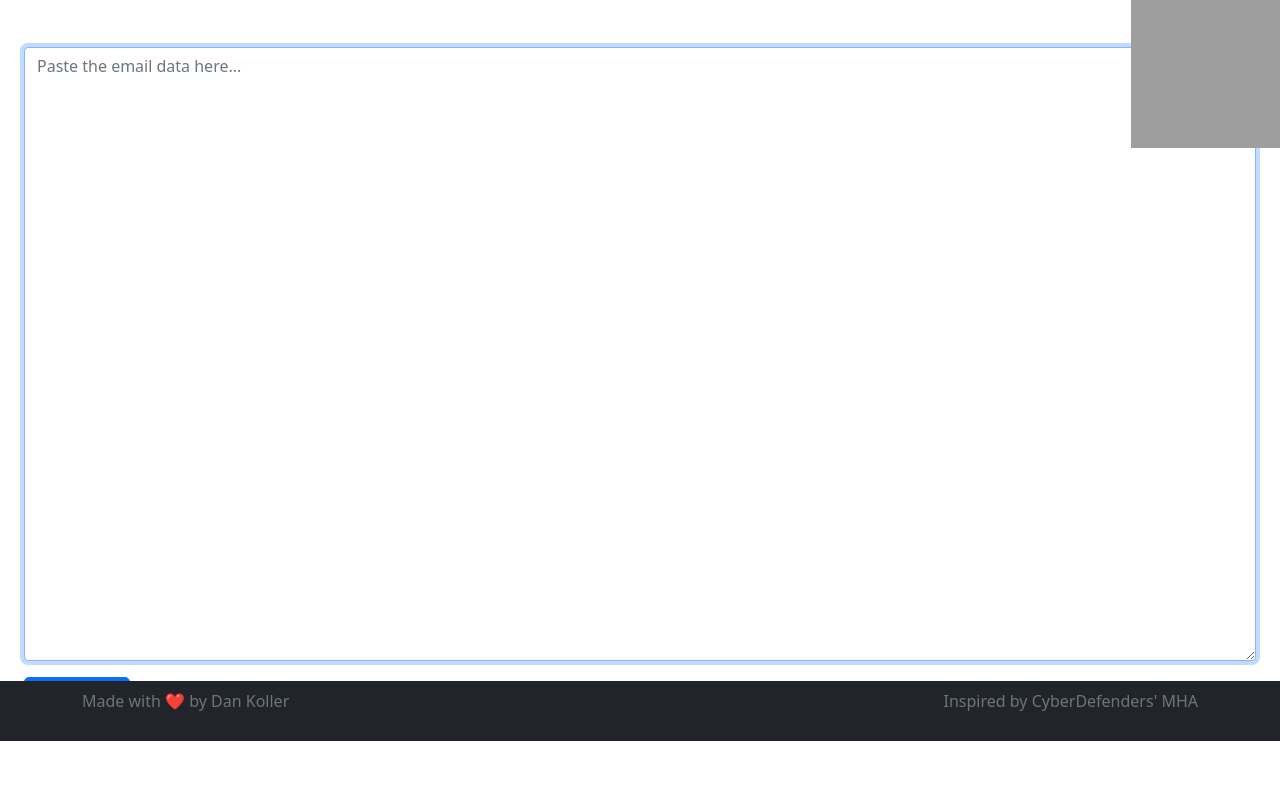
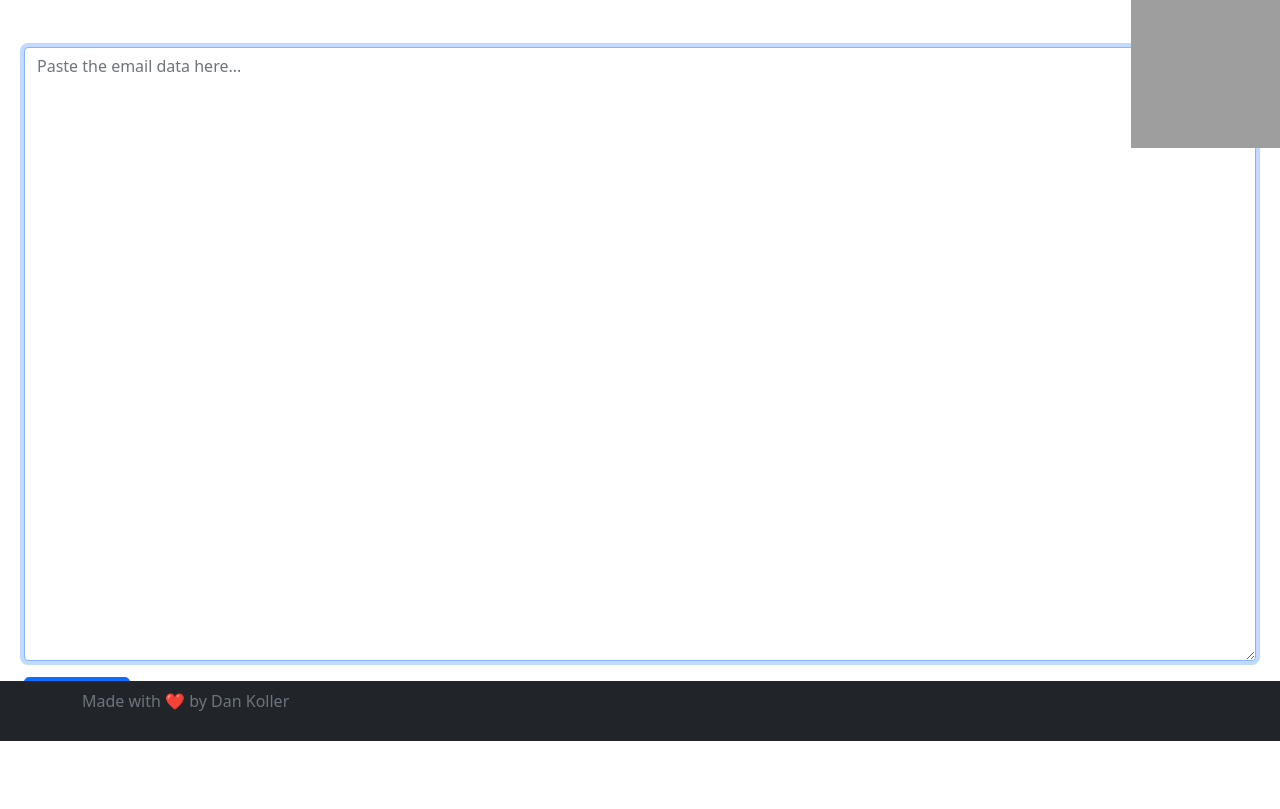
Before and after one commit to dikayx/mapy, a Flask app: page / in a window 1280 px wide. Shown: the part 59-868 px from the top of the page. Run offline with Flask 3, Linux system fonts and the light colour scheme; some libraries are stand-ins or nearby versions; grey boxes are pictures that could not be loaded.

Commit message:
chore: Just a little bit of housekeeping

```diff
--- a/mapy/static/css/style.css
+++ b/mapy/static/css/style.css
@@ -1,8 +1,6 @@
 body {
     padding-bottom: 60px;
 }
-
-/* TODO: Footer should be on the very bottom of the page */
 
 /* Sticky footer */
 .footer {
--- a/mapy/static/js/map.js
+++ b/mapy/static/js/map.js
@@ -2,11 +2,9 @@
  * Initialize a Leaflet map with markers for each location in the locations array.
  */
 document.addEventListener("DOMContentLoaded", function () {
-    // Get the map element and its data attribute
     var mapElement = document.getElementById("map");
     var locations = JSON.parse(mapElement.getAttribute("data-locations"));
 
-    // Check if the locations array is not empty
     if (locations.length > 0) {
         // Initialize the map centered around the first location or default coordinates
         var initialLocation = locations[0];
@@ -21,7 +19,6 @@ document.addEventListener("DOMContentLoaded", function () {
                 '&copy; <a href="http://openstreetmap.org/copyright">OpenStreetMap</a> contributors',
         }).addTo(map);
 
-        // Array to store all the latlng points
         var latlngs = [];
 
         // Add a marker for each location in the locations array
@@ -32,14 +29,12 @@ document.addEventListener("DOMContentLoaded", function () {
                     `<b>IP: ${location.ip}</b><br>Lat: ${location.latitude}<br>Lon: ${location.longitude}`
                 );
 
-            // Push the coordinates to the latlngs array
             latlngs.push([location.latitude, location.longitude]);
         });
 
         // If there is more than one location, draw a line connecting them
         if (latlngs.length > 1) {
             var polyline = L.polyline(latlngs, { color: "blue" }).addTo(map);
-            // Adjust the map's bounds to fit the polyline
             map.fitBounds(polyline.getBounds());
         }
     }
--- a/mapy/static/js/submit.js
+++ b/mapy/static/js/submit.js
@@ -4,10 +4,7 @@ document.addEventListener("DOMContentLoaded", function () {
     const spinner = document.getElementById("spinner");
 
     form.addEventListener("submit", function () {
-        // Disable the submit button to prevent multiple submissions
         submitButton.disabled = true;
-
-        // Show the spinner
         spinner.style.display = "inline-block";
     });
 });
--- a/mapy/templates/base.html
+++ b/mapy/templates/base.html
@@ -103,15 +103,6 @@
                         >
                     </span>
                 </div>
-                <div>
-                    <span class="text-muted">
-                        <a
-                            href="https://github.com/cyberdefenders/email-header-analyzer"
-                            class="text-muted"
-                            >Inspired by CyberDefenders' MHA</a
-                        >
-                    </span>
-                </div>
             </div>
         </footer>
 
```
